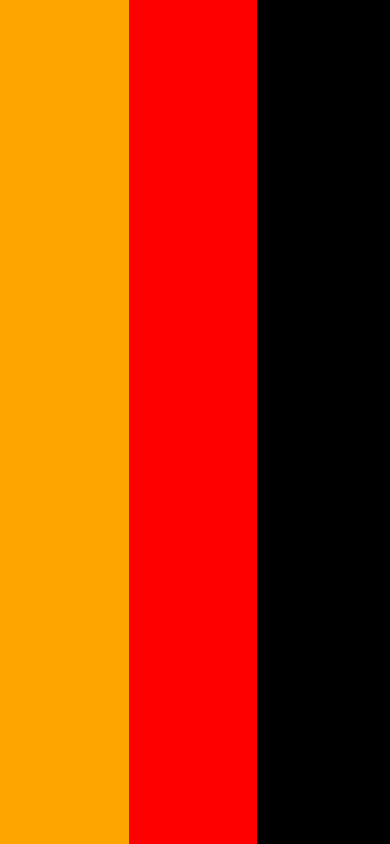
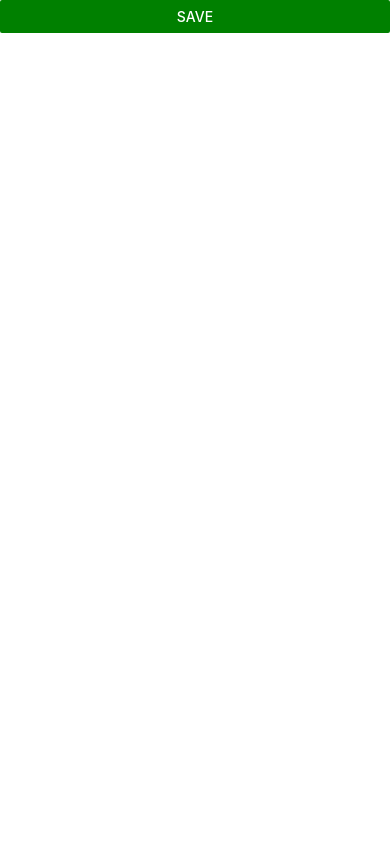
Before and after one commit to Rasujon3/untitled, a React Native app: screen / in a window 390 px wide. Built offline with nearby package versions, Linux system fonts and the light colour scheme.

Commit message:
27 Core Component Button
27 Core Component Button

```diff
--- a/App.js
+++ b/App.js
@@ -1,17 +1,16 @@
 import React, {Component} from 'react';
-import { View} from 'react-native';
+import {Alert, Button, View} from 'react-native';
 
 class App extends Component {
+
+    alertMe=()=>{
+        Alert.alert("Sujon");
+    }
+
     render() {
         return (
-            <View style={{flexDirection:'row',height:"100%",width:"100%"}}>
-            <View style={{backgroundColor:'orange',height:"100%",width:"33%"}}></View>
-            <View style={{backgroundColor:'red',height:"100%",width:"33%"}}></View>
-            <View style={{backgroundColor:'black',height:"100%",width:"34%"}}></View>
-
-
-
-
+            <View>
+                <Button color="green" title="Save" onPress={this.alertMe}/>
             </View>
         );
     }
```
